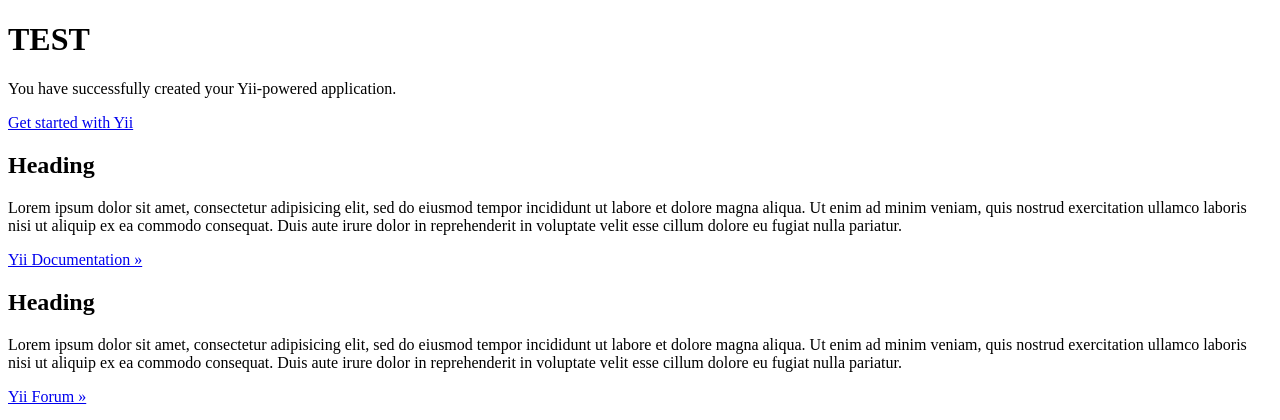
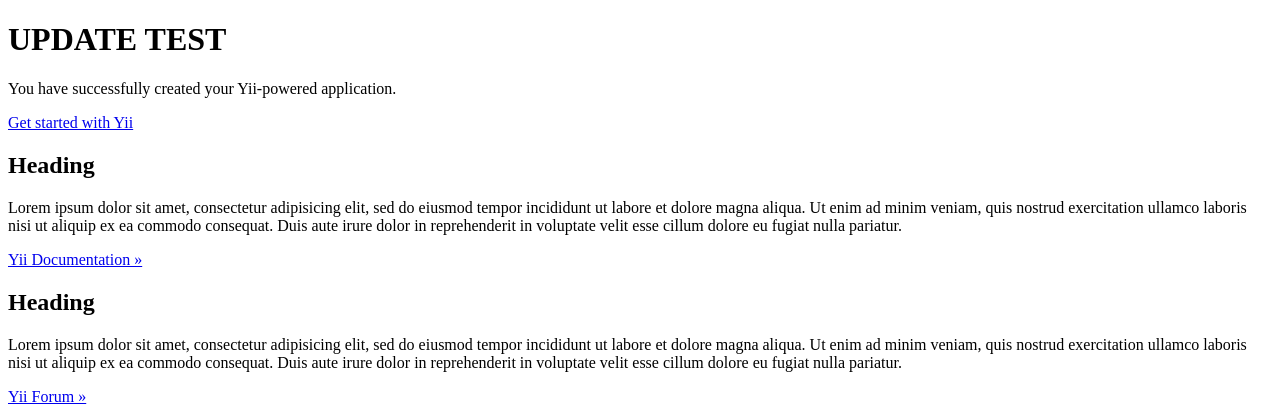
Before and after one commit to oonaon/boarddev, a Yii app: template frontend/views/site/index.php in a window 1280 px wide. Shown: the top 420 px of the page. Run offline with PHP 8.4 and a stand-in for Yii, Linux system fonts and the light colour scheme; the template is opened without the code that fills it, so the values that code supplies are empty; some libraries are stand-ins or nearby versions.

Commit message:
test update

```diff
--- a/frontend/views/site/index.php
+++ b/frontend/views/site/index.php
@@ -7,7 +7,7 @@ $this->title = 'My Yii Application';
 <div class="site-index">
 
     <div class="jumbotron">
-        <h1>TEST</h1>
+        <h1>UPDATE TEST</h1>
 
         <p class="lead">You have successfully created your Yii-powered application.</p>
 
```
